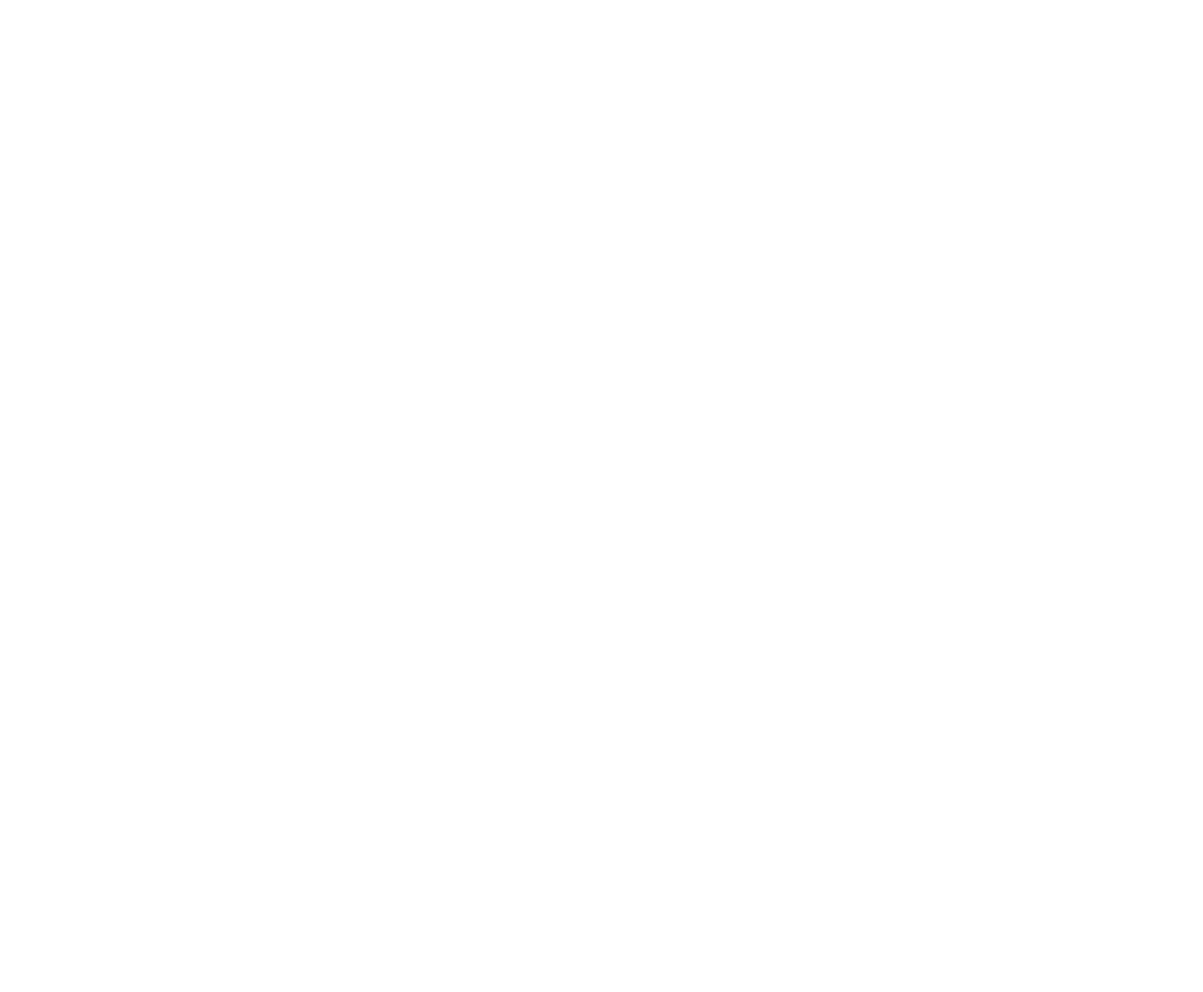
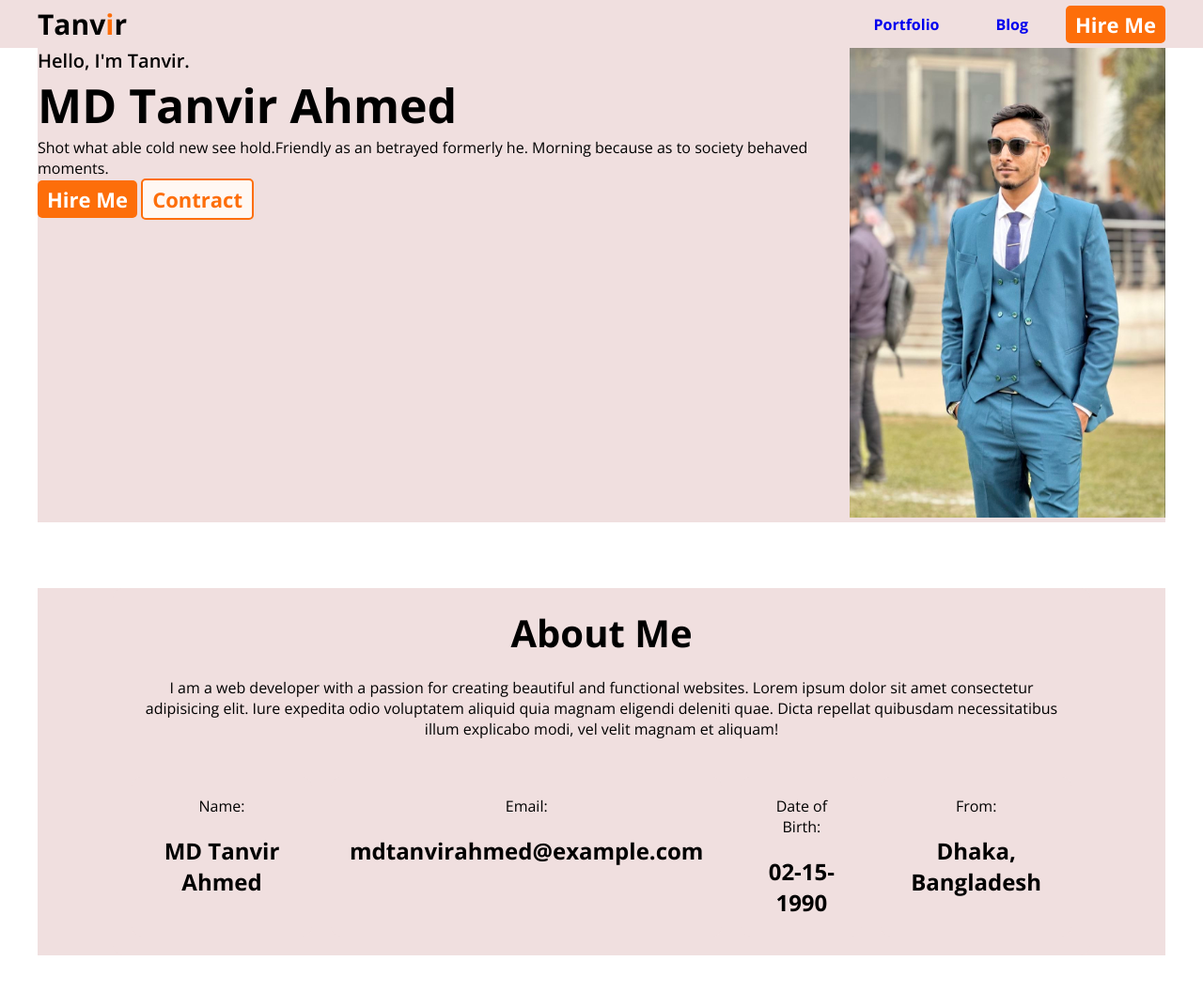
Before and after one commit to Tanvir0191/first-repository, a plain HTML site: page portfolio/index.html in a window 1280 px wide. Shown: the whole page at 94% size. Before the commit the page ends 800 px from the top, so only its background shows below. Drawn offline with nearby package versions, Linux system fonts and the light colour scheme.

Commit message:
first commit

```diff
--- a/portfolio/index.html
+++ b/portfolio/index.html
@@ -1,13 +1,91 @@
 <!DOCTYPE html>
 <html lang="en">
+
 <head>
     <meta charset="UTF-8">
     <meta name="viewport" content="width=device-width, initial-scale=1.0">
     <title>Document</title>
     <link rel="stylesheet" href="./style.css">
+    <!-- font link -->
+    <link rel="preconnect" href="https://fonts.googleapis.com">
+    <link rel="preconnect" href="https://fonts.gstatic.com" crossorigin>
+    <link href="https://fonts.googleapis.com/css2?family=Open+Sans:ital,wght@0,300..800;1,300..800&display=swap"
+        rel="stylesheet">
 </head>
+
 <body>
+    <!-- nav started -->
+    <header>
 
 
+        <nav>
+            <h1 class="logosize">Tanv<span class="logo">i</span>r</h1>
+            <ul>
+                <li><a href="#">Portfolio</a></li>
+                <li><a href="#">Blog</a></li>
+                <li><button class="hire-me-btn">Hire Me</button></li>
+
+            </ul>
+    </header>
+    <!-- nav ended -->
+    <!-- hero section started -->
+    <section class="hero-section">
+        <!-- left side -->
+        <div>
+            <p class="paragraph">Hello, I'm Tanvir.</p>
+            <h2 class="heading">MD Tanvir Ahmed</h2>
+            <p>Shot what able cold new see hold.Friendly as an betrayed formerly he. Morning because as to society
+                behaved moments.</p>
+            <div>
+                <button class="hire-me-btn">Hire Me</button>
+                <button class="contract-btn">Contract</button>
+            </div>
+
+        </div>
+        <!-- right side -->
+        <div>
+            <img src="./images/profile.jpg" alt="Profile Picture">
+
+        </div>
+    </section>
+    <!-- end of hero section -->
+    <!-- about section -->
+    <section class="about-section">
+        <div class="about-container">
+            <div>
+                <h2 class="heading2">About Me</h2>
+                <p>I am a web developer with a passion for creating beautiful and functional websites. Lorem ipsum dolor
+                    sit
+                    amet consectetur adipisicing elit. Iure expedita odio voluptatem aliquid quia magnam eligendi
+                    deleniti
+                    quae. Dicta repellat quibusdam necessitatibus illum explicabo modi, vel velit magnam et aliquam!</p>
+            </div>
+            <div>
+                <div class="about-info">
+                    <div class="box">
+                        <p>Name:</p>
+                        <h2>MD Tanvir Ahmed</h2>
+                    </div>
+
+                    <div class="box">
+                        <p>Email:</p>
+                        <h2>mdtanvirahmed@example.com</h2>
+                    </div>
+
+                    <div class="box">
+                        <p>Date of Birth:</p>
+                        <h2>02-15-1990</h2>
+                    </div>
+
+                    <div class="box">
+                        <p>From:</p>
+                        <h2>Dhaka, Bangladesh</h2>
+                    </div>
+
+                </div>
+            </div>
+        </div>
+    </section>
 </body>
+
 </html>
--- a/portfolio/style.css
+++ b/portfolio/style.css
@@ -0,0 +1,155 @@
+* {
+    margin: 0;
+    padding: 0;
+    font-family: "Open Sans", sans-serif;
+
+}
+
+nav {
+
+    display: flex;
+    justify-content: space-between;
+    gap: 20px;
+    border: 5px solid #f0dfdf;
+    max-width: 1200px;
+    margin: auto;
+}
+
+.logo {
+
+    color: #fd6e0aFF;
+
+}
+
+.logosize {
+    font-size: 30px;
+}
+
+ul {
+    list-style: none;
+    display: flex;
+    justify-content: space-between;
+    gap: 20px;
+    align-items: center;
+
+}
+
+ul li a {
+    text-decoration: none;
+
+    font-weight: bold;
+    padding: 10px 20px;
+    border-radius: 5px;
+
+}
+
+header {
+    background-color: #f0dfdf;
+    /* padding: 20px 0; */
+}
+
+.hire-me-btn {
+    background-color: #fd6e0a;
+    color: white;
+    padding: 5px 10px;
+    border-radius: 5px;
+    font-weight: bold;
+    font-size: 22px;
+    border: none;
+}
+
+.hire-me-btn:hover {
+    background-color: rgb(37, 36, 34);
+    color: white;
+}
+
+
+/* main */
+.heading {
+    font-size: 50px;
+}
+
+.paragraph {
+    font-size: 20px;
+    font-weight: 600;
+}
+
+.hero-section {
+    max-width: 1200px;
+    margin: auto;
+    display: flex;
+    justify-content: space-between;
+    gap: 20px;
+    background-color: #f0dfdf;
+}
+
+img {
+    width: 100%;
+    height: 500px;
+}
+
+.contract-btn {
+    background-color: #fff8f3FF;
+    color: #fd6e0a;
+    padding: 5px 10px;
+    border-radius: 5px;
+    font-weight: bold;
+    font-size: 22px;
+    border: 2px solid #fd6e0a;
+}
+
+.contract-btn:hover {
+    background-color: rgb(37, 36, 34);
+    color: white;
+}
+
+.about-section {
+    max-width: 1200px;
+    background-color: #f0dfdf;
+
+    margin: auto;
+
+}
+
+.about-container {
+    max-width: 1000px;
+    margin: 70px auto;
+    text-align: center;
+    background-color: #f0dfdf;
+    border-radius: 10px;
+    padding: 20px;
+
+}
+
+.heading2 {
+    font-size: 40px;
+    margin-bottom: 20px;
+    justify-content: center;
+
+}
+
+.about-section p {
+
+    margin-bottom: 20px;
+}
+
+.about-info {
+    display: flex;
+    justify-content: center;
+    gap: 20px;
+    margin-top: 20px;
+
+}
+
+
+
+.about-info .box {
+
+    justify-content: center;
+    gap: 20px;
+    margin-top: 20px;
+    background-color: #f0dfdf;
+    padding: 20px;
+    border-radius: 10px;
+
+}
```
Also changed, not shown: portfolio/images/profile.jpg (added), 2 other files.
